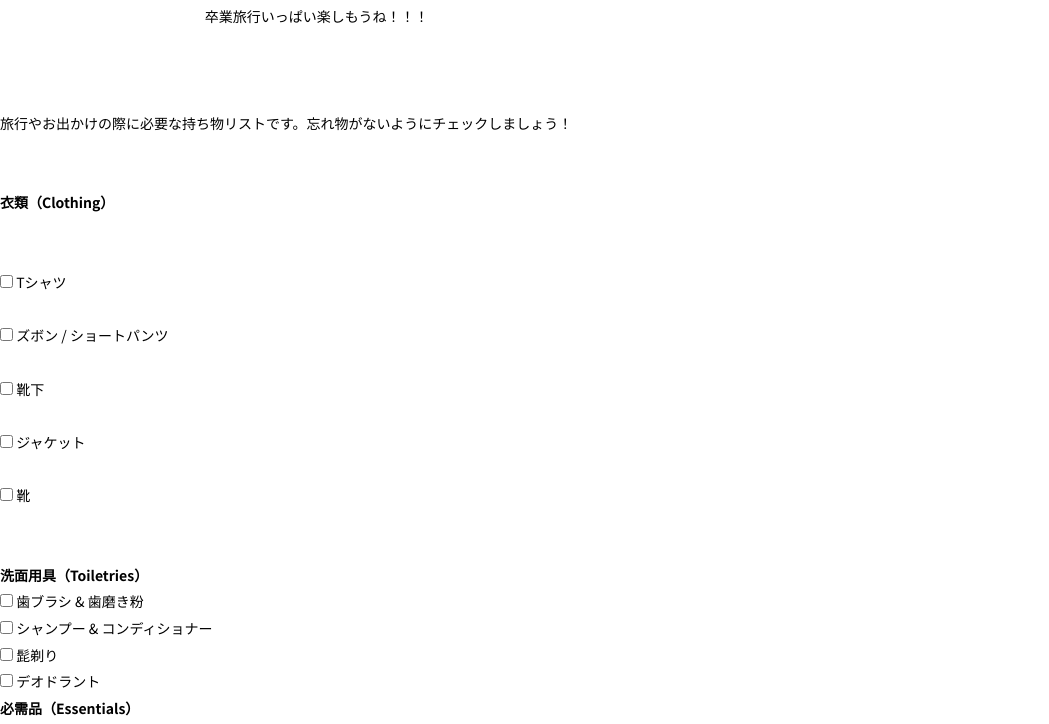
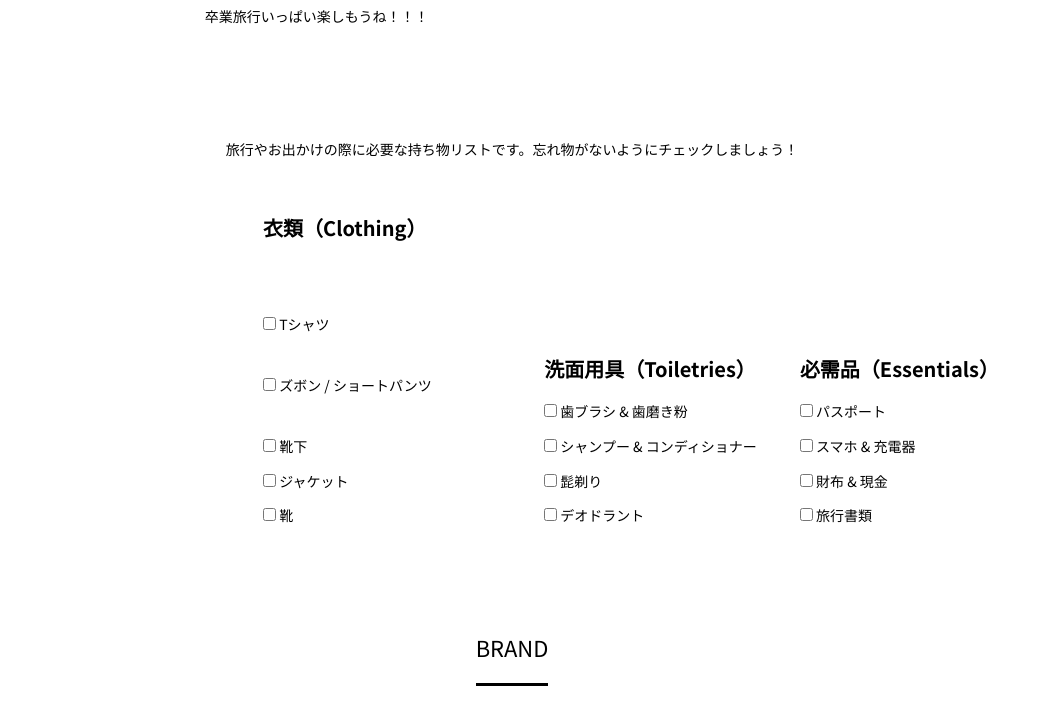
Before and after one commit to saitomadoka/example, a plain HTML site: page index.html in a window 1280 px wide. Shown: the part 850-1574 px from the top of the page, without its empty margins (0-1049 px from the left). Drawn offline with nearby package versions, Linux system fonts and the light colour scheme; a web font is replaced by a local one.

Commit message:
Update index.html

```diff
--- a/index.html
+++ b/index.html
@@ -52,7 +52,7 @@
 			<!-- Packing List -->
 			<section id="sec02">
 				<header>
-					<h2><span>Packing List</span></h2>
+					<h2><span>持ち物リスト</span></h2>
 				</header>
 
     　　　　　　　　　　　　　　　　　<p>旅行やお出かけの際に必要な持ち物リストです。忘れ物がないようにチェックしましょう！</p>
@@ -87,10 +87,43 @@
             <li><input type="checkbox"> 旅行書類</li>
         </ul>
     </div>
+</section>
+<!-- // Packing List -->
 
+<style>
+    /* セクション全体を中央揃え */
+    #sec02 {
+        text-align: center;
+    }
 
+    /* 見出しのスタイル */
+    #sec02 h2 {
+        font-size: 24px;
+        font-weight: bold;
+    }
 
-			</section>
+    /* 各カテゴリのスタイル */
+    .category {
+        display: inline-block;
+        text-align: left;
+        margin: 20px;
+    }
+
+    .category h3 {
+        font-size: 20px;
+        margin-bottom: 10px;
+    }
+
+    .category ul {
+        list-style-type: none;
+        padding: 0;
+    }
+
+    .category li {
+        margin-bottom: 8px;
+    }
+</style>
+
 			<!-- // Packing List -->
 			<!-- BRAND -->
 			<section id="sec03">
```
Lines whose indentation alone changed are shown as unchanged.
